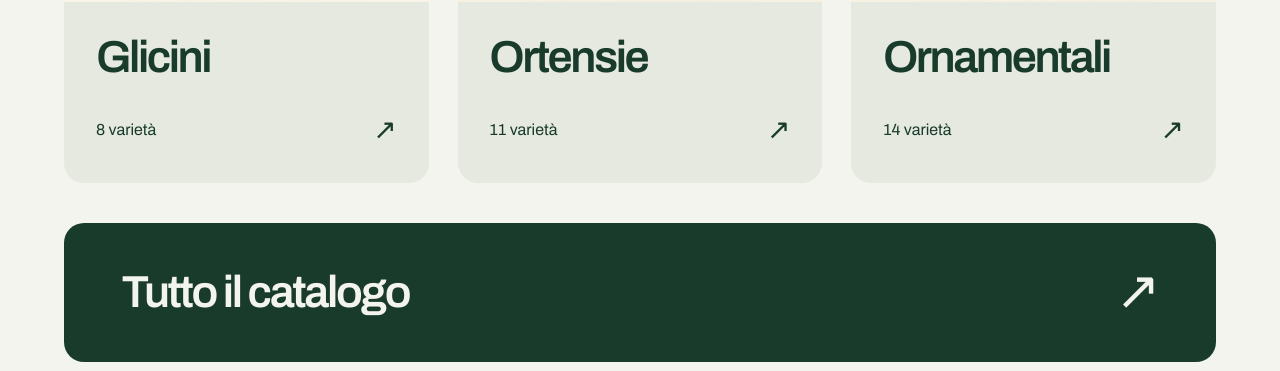
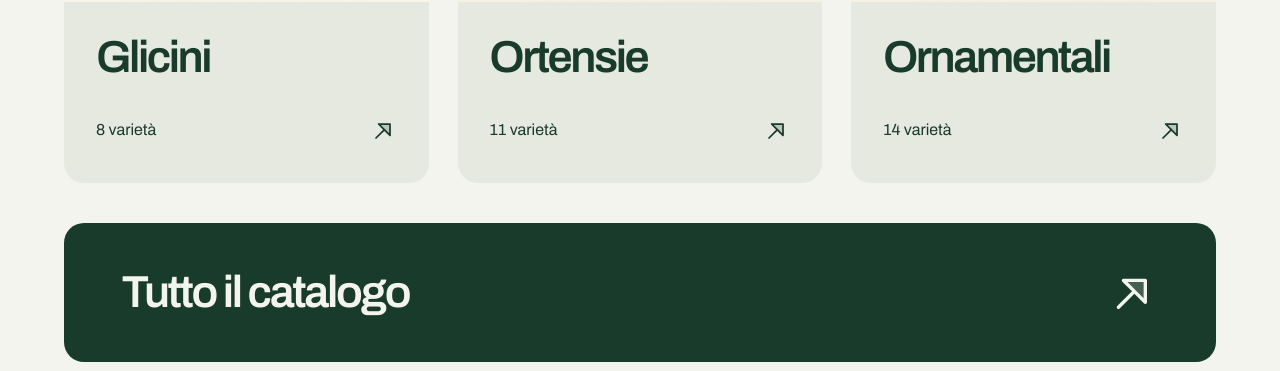
Before and after one commit to user94a/vivai-papini-giocondo, a Next.js app: page / in a window 1280 px wide. Shown: the part 2424-2795 px from the top of the page. Built offline with nearby package versions, Linux system fonts and the light colour scheme.

Commit message:
Use consistent arrow icons across website and catalog

```diff
--- a/src/app/catalogo/[slug]/page.tsx
+++ b/src/app/catalogo/[slug]/page.tsx
@@ -1,3 +1,4 @@
+import { ArrowOut } from '@/components/ArrowOut';
 import { ProductTable } from "@/components/ProductTable";
 import Link from 'next/link';
 import { notFound } from 'next/navigation';
@@ -7,5 +8,5 @@ export function generateStaticParams(){return PRODUCTS.map(p=>({slug:p.slug}))}
 export async function generateMetadata({params}:{params:Promise<{slug:string}>}){const {slug}=await params;const p=PRODUCTS.find(p=>p.slug===slug);return {title:p?`${p.name} | Vivai Papini Giocondo`:'Pianta non trovata'}}
 export default async function ProductPage({params}:{params:Promise<{slug:string}>}){
  const {slug}=await params;const product=PRODUCTS.find(p=>p.slug===slug);if(!product)notFound();const family=familyFor(product);const index=PRODUCTS.indexOf(product);const prev=PRODUCTS[index-1];const next=PRODUCTS[index+1];
- return <main><div className="product-main"><div className="product-identity"><Link className="product-family" href="/catalogo">← {family.name}</Link><h1>{product.name}</h1></div><section className="product-formats"><h2>Dimensioni e varianti</h2><ProductTable product={product} /><a className="product-contact" href={`mailto:${CONTACT_EMAIL}?subject=${encodeURIComponent('Richiesta disponibilità: '+product.name)}&body=${encodeURIComponent('Buongiorno,\nvorrei informazioni su '+product.name+'.\nFormato: \nQuantità: \n\nGrazie.')}`}>Richiedi disponibilità <span aria-hidden="true">↗</span></a></section></div><nav className="product-pagination" aria-label="Altre piante">{prev?<Link href={`/catalogo/${prev.slug}`}>← {prev.name}</Link>:<span/>}{next&&<Link href={`/catalogo/${next.slug}`}>{next.name} →</Link>}</nav></main>;
+ return <main><div className="product-main"><div className="product-identity"><Link className="product-family" href="/catalogo">← {family.name}</Link><h1>{product.name}</h1></div><section className="product-formats"><h2>Dimensioni e varianti</h2><ProductTable product={product} /><a className="product-contact" href={`mailto:${CONTACT_EMAIL}?subject=${encodeURIComponent('Richiesta disponibilità: '+product.name)}&body=${encodeURIComponent('Buongiorno,\nvorrei informazioni su '+product.name+'.\nFormato: \nQuantità: \n\nGrazie.')}`}>Richiedi disponibilità <span aria-hidden="true"><ArrowOut /></span></a></section></div><nav className="product-pagination" aria-label="Altre piante">{prev?<Link href={`/catalogo/${prev.slug}`}>← {prev.name}</Link>:<span/>}{next&&<Link href={`/catalogo/${next.slug}`}>{next.name} →</Link>}</nav></main>;
 }
--- a/src/app/catalogo/layout.tsx
+++ b/src/app/catalogo/layout.tsx
@@ -1,7 +1,8 @@
+import { ArrowOut } from '@/components/ArrowOut';
 import Link from 'next/link';
 import { BrandLogo } from '@/components/BrandLogo';
 import { CONTACT_EMAIL } from '@/lib/content';
 import './catalogo.css';
 export default function CatalogLayout({children}:{children:React.ReactNode}) {
- return <div className="botanical-catalog"><header className="catalog-header"><Link href="/" aria-label="Vivai Papini Giocondo, homepage"><BrandLogo size="sm" /></Link><nav aria-label="Catalogo"><Link href="/catalogo">Catalogo</Link><Link href="/#contatti">Contatti ↗</Link></nav></header>{children}<footer className="catalog-footer"><Link href="/">Vivai Papini Giocondo</Link><a href={`mailto:${CONTACT_EMAIL}`}>{CONTACT_EMAIL}</a></footer></div>;
+ return <div className="botanical-catalog"><header className="catalog-header"><Link href="/" aria-label="Vivai Papini Giocondo, homepage"><BrandLogo size="sm" /></Link><nav aria-label="Catalogo"><Link href="/catalogo">Catalogo</Link><Link href="/#contatti">Contatti <ArrowOut /></Link></nav></header>{children}<footer className="catalog-footer"><Link href="/">Vivai Papini Giocondo</Link><a href={`mailto:${CONTACT_EMAIL}`}>{CONTACT_EMAIL}</a></footer></div>;
 }
--- a/src/app/page.tsx
+++ b/src/app/page.tsx
@@ -1,18 +1,20 @@
 "use client";
+import { ArrowOut } from '@/components/ArrowOut';
 import { sitePath } from "@/lib/site-path";
 import { useState } from "react";
 import { BrandLogo } from "@/components/BrandLogo";
 import { Footer } from "@/components/Footer";
 import { Contatti } from "@/components/sections/Contatti";
+import { CareCards } from "@/components/CareCards";
 import { Catalog } from "@/components/Catalog";
 import "./restyling.css";
 
 export default function Home() {
   const [menu, setMenu] = useState(false);
   return <div className="new-site" id="top">
-    <header className="new-header"><a href="#top" className="new-brand"><BrandLogo size="sm" priority /></a><nav aria-label="Principale" className={menu ? "new-nav open" : "new-nav"}><a href="#produzioni" onClick={() => setMenu(false)}>Le nostre piante</a><a href="#storia" onClick={() => setMenu(false)}>Le nostre radici</a><a href="#approccio" onClick={() => setMenu(false)}>Il nostro modo</a></nav><a className="round-link header-contact" href="#contatti">Coltiviamo un progetto <span>↗</span></a><button className="menu-button" onClick={() => setMenu(!menu)} aria-expanded={menu}>{menu ? "Chiudi" : "Menu"}</button></header>
+    <header className="new-header"><a href="#top" className="new-brand"><BrandLogo size="sm" priority /></a><nav aria-label="Principale" className={menu ? "new-nav open" : "new-nav"}><a href="#produzioni" onClick={() => setMenu(false)}>Le nostre piante</a><a href="#storia" onClick={() => setMenu(false)}>Le nostre radici</a><a href="#approccio" onClick={() => setMenu(false)}>Il nostro modo</a></nav><a className="round-link header-contact" href="#contatti">Coltiviamo un progetto <span><ArrowOut /></span></a><button className="menu-button" onClick={() => setMenu(!menu)} aria-expanded={menu}>{menu ? "Chiudi" : "Menu"}</button></header>
     <main><section className="new-hero"><div className="hero-heading"><h1>Coltiviamo<br />il tuo verde.</h1><div className="hero-description"><p>Produciamo piante per il tuo vivaio, il tuo garden center e i tuoi progetti di verde.</p></div></div><div className="hero-landscape"><img src={sitePath("/images/optimized/hero-rosa-tempera.webp")} alt="Illustrazione botanica di una mano che pota una rosa" fetchPriority="high" /><div className="landscape-caption"><span>Dal 1920,<br />stagione dopo stagione.</span></div></div></section>
     <Catalog />
     <section className="roots-section" id="storia"><div className="roots-copy"><h2>Non si cresce<br />in un giorno.</h2><p>Dal 1920, a Pescia, la famiglia Papini coltiva una passione che si tramanda da tre generazioni. Un sapere cresciuto sul campo, che oggi mettiamo al servizio di vivai, garden center e professionisti del verde: dalla cura delle piante alla scelta della fornitura giusta per ogni progetto.</p></div><div className="roots-image"><img src={sitePath("/images/optimized/olivi-foto.webp")} alt="Filari di olivi coltivati in vaso nel vivaio" loading="lazy" /><div className="image-note">Il verde è un lavoro.<br />E un modo di vedere le cose.</div></div></section>
-    <section className="care-section" id="approccio"><div className="section-heading"><h2>La differenza<br />è nei gesti.</h2></div><div className="care-grid"><article className="care-main"><img src={sitePath("/images/optimized/mimose-foto.webp")} alt="Coltivazioni di mimose sotto la serra del vivaio" loading="lazy" /><div><h3>Consegna in 2/3<br />giorni lavorativi.</h3></div></article><article className="care-small care-roses"><img src={sitePath("/images/optimized/rose-foto.webp")} alt="Rose in fiore coltivate in vaso nel vivaio" loading="lazy" /><div><h3>Il mio controllo,<br />su ogni pianta.</h3><p>Controllo personalmente ogni pianta prima della spedizione.</p></div></article><article className="care-small care-light"><div><h3>Verde, per chi<br />lo fa di mestiere.</h3><p>Agrarie, garden, commercianti, grossisti e aziende agricole.</p></div></article></div></section><Contatti /></main><Footer /></div>;
+    <CareCards /><Contatti /></main><Footer /></div>;
 }
--- /dev/null
+++ b/src/components/ArrowOut.tsx
@@ -0,0 +1,5 @@
+import { ArrowUpRight } from '@phosphor-icons/react/ssr';
+
+export function ArrowOut() {
+  return <ArrowUpRight weight="duotone" size="1em" aria-hidden="true" focusable="false" style={{ display: 'inline-block', flexShrink: 0, verticalAlign: 'middle' }} />;
+}
--- a/src/components/Catalog.tsx
+++ b/src/components/Catalog.tsx
@@ -1,5 +1,6 @@
 'use client';
 
+import { ArrowOut } from '@/components/ArrowOut';
 import { useEffect, useRef, useState } from 'react';
 import { PRODUCTS } from '@/lib/catalog';
 import { CatalogArtwork } from './CatalogArtwork';
@@ -42,10 +43,10 @@ export function Catalog() {
       return <button type="button" key={category.id} className={`production-card production-${category.id}`} onClick={event => open(category.id, event.currentTarget)} aria-haspopup="dialog">
         <span className="production-art"><CatalogArtwork product={products[0]} /></span>
         <span className="production-name">{category.name}</span>
-        <span className="production-foot"><span>{products.length} varietà</span><span aria-hidden="true">↗</span></span>
+        <span className="production-foot"><span>{products.length} varietà</span><span aria-hidden="true"><ArrowOut /></span></span>
       </button>;
     })}</div>
-    <button type="button" className="catalog-home-link" onClick={event => open('', event.currentTarget)} aria-haspopup="dialog">Tutto il catalogo <span aria-hidden="true">↗</span></button>
+    <button type="button" className="catalog-home-link" onClick={event => open('', event.currentTarget)} aria-haspopup="dialog">Tutto il catalogo <span aria-hidden="true"><ArrowOut /></span></button>
     <dialog ref={dialog} className="catalog-modal" aria-labelledby="catalog-modal-title" onClose={() => setActive(null)} onClick={event => {
       if (event.target !== event.currentTarget) return;
       const box = event.currentTarget.getBoundingClientRect();
```
